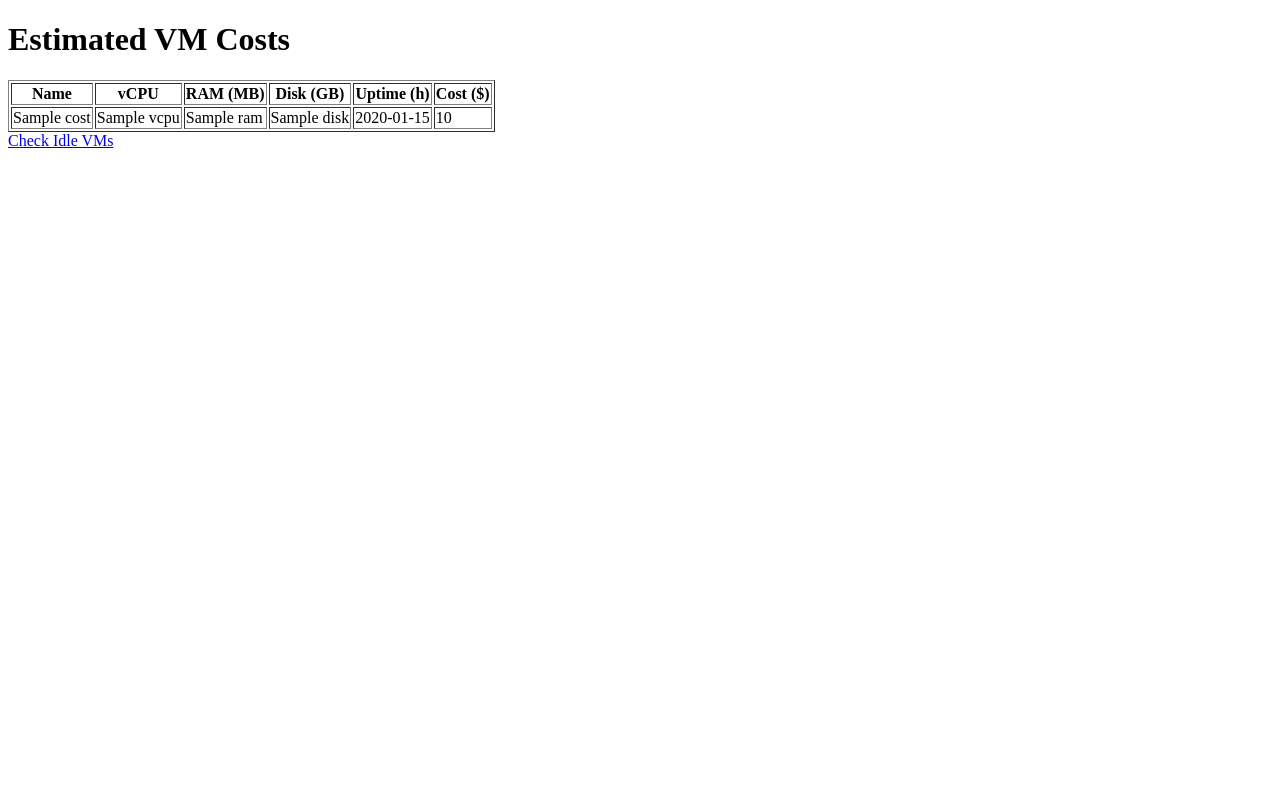
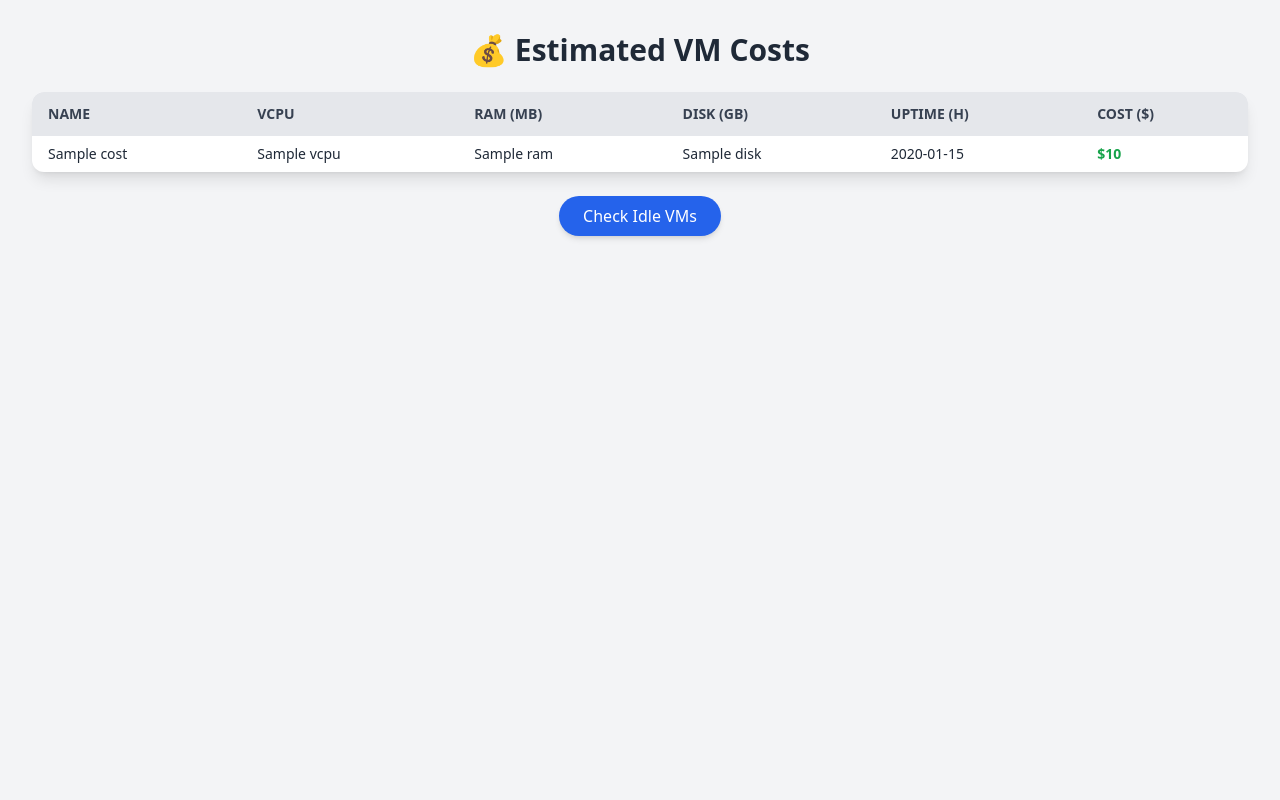
Before and after one commit to MariaCascone66/Cloudcost-Idle, a Flask app: template templates/index.html in a window 1280 px wide. Run offline with Flask 3, Linux system fonts and the light colour scheme; the template is opened without the code that fills it: most values are stand-ins (such as "Sample title", 1, 10 or a date in 2020); some libraries are stand-ins or nearby versions.

Commit message:
modifica html

```diff
--- a/templates/index.html
+++ b/templates/index.html
@@ -1,25 +1,44 @@
 <!DOCTYPE html>
-<html>
+<html lang="en">
 <head>
+    <meta charset="UTF-8">
     <title>CloudCost-Idle Dashboard</title>
+    <script src="https://cdn.tailwindcss.com"></script>
 </head>
-<body>
-    <h1>Estimated VM Costs</h1>
-    <table border="1">
+<body class="bg-gray-100 text-gray-800 min-h-screen">
+    <div class="container mx-auto p-8">
+        <h1 class="text-3xl font-bold mb-6 text-center">💰 Estimated VM Costs</h1>
+
+        <div class="overflow-x-auto shadow-lg rounded-xl bg-white">
+            <table class="min-w-full table-auto text-sm text-left">
+                <thead class="bg-gray-200 uppercase text-gray-700">
                     <tr>
-            <th>Name</th><th>vCPU</th><th>RAM (MB)</th><th>Disk (GB)</th><th>Uptime (h)</th><th>Cost ($)</th>
+                        <th class="px-4 py-3">Name</th>
+                        <th class="px-4 py-3">vCPU</th>
+                        <th class="px-4 py-3">RAM (MB)</th>
+                        <th class="px-4 py-3">Disk (GB)</th>
+                        <th class="px-4 py-3">Uptime (h)</th>
+                        <th class="px-4 py-3">Cost ($)</th>
                     </tr>
+                </thead>
+                <tbody class="divide-y">
                     {% for vm in costs %}
-        <tr>
-            <td>{{ vm.instance_name }}</td>
-            <td>{{ vm.vcpu }}</td>
-            <td>{{ vm.ram }}</td>
-            <td>{{ vm.disk }}</td>
-            <td>{{ vm.uptime }}</td>
-            <td>{{ vm.estimated_cost }}</td>
+                    <tr class="hover:bg-gray-50">
+                        <td class="px-4 py-2 font-medium">{{ vm.instance_name }}</td>
+                        <td class="px-4 py-2">{{ vm.vcpu }}</td>
+                        <td class="px-4 py-2">{{ vm.ram }}</td>
+                        <td class="px-4 py-2">{{ vm.disk }}</td>
+                        <td class="px-4 py-2">{{ vm.uptime }}</td>
+                        <td class="px-4 py-2 text-green-600 font-semibold">${{ vm.estimated_cost }}</td>
                     </tr>
                     {% endfor %}
+                </tbody>
             </table>
-    <a href="/idle">Check Idle VMs</a>
+        </div>
+
+        <div class="mt-6 text-center">
+            <a href="/idle" class="inline-block bg-blue-600 hover:bg-blue-700 text-white px-6 py-2 rounded-full shadow-md transition">Check Idle VMs</a>
+        </div>
+    </div>
 </body>
 </html>
```
Also changed, not shown: templates/idle_modal.html (+23 -9 lines). Lines whose indentation alone changed are shown as unchanged.
